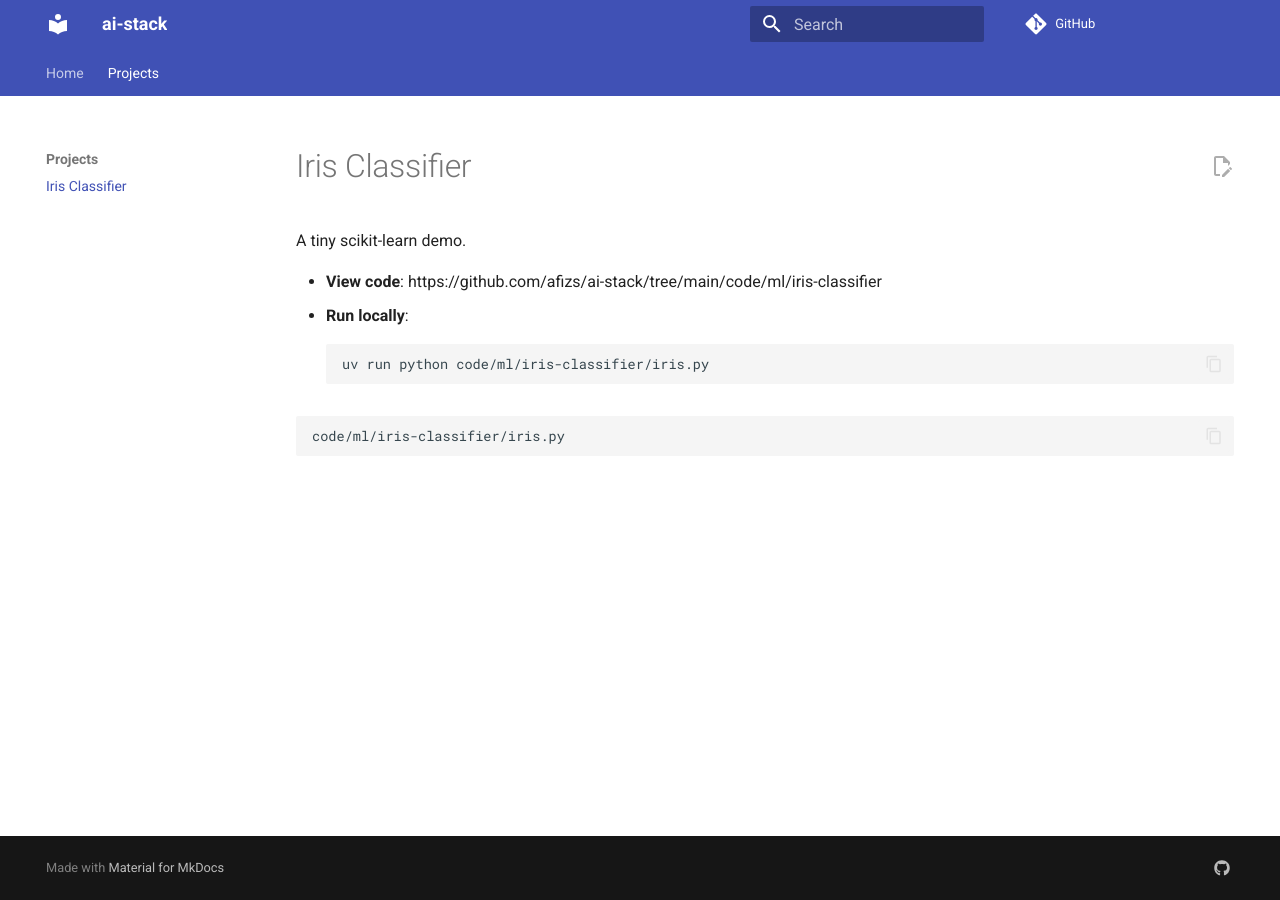
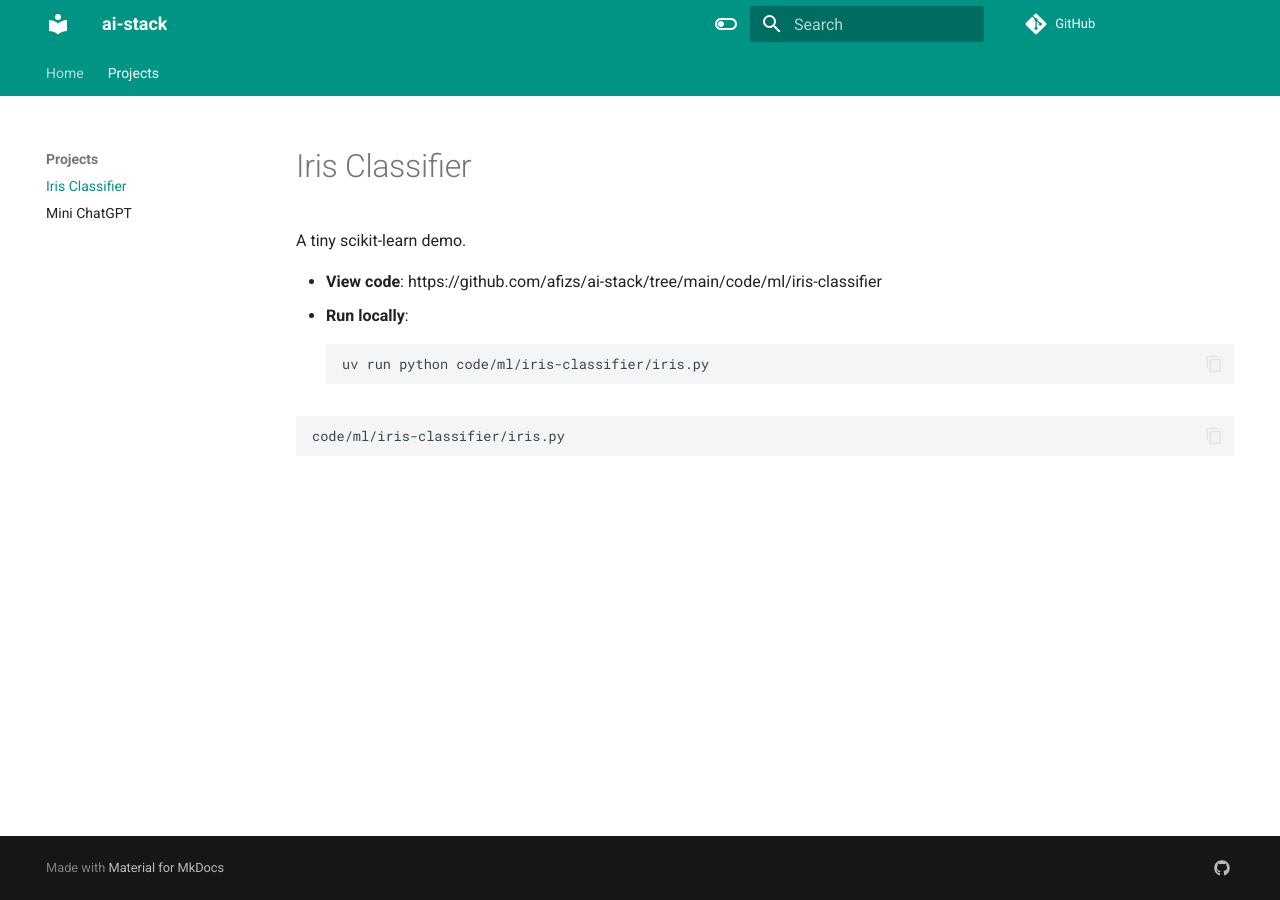
Before and after one commit to afizs/ai-stack, an MkDocs documentation site: the page built from docs/projects/iris-classifier.md, in a window 1280 px wide. Built offline with MkDocs 1.6.1 and Material for MkDocs 9.7.7, drawn with Linux system fonts in a browser that asks for light colours; comment, search, counter and statistics services are not loaded.

Commit message:
added mini chatgpt

```diff
--- a/mkdocs.yml
+++ b/mkdocs.yml
@@ -7,22 +7,54 @@ theme:
   features:
     - navigation.tabs
     - navigation.sections
+    - toc.integrate
+    - navigation.top
+    - search.suggest
+    - search.highlight
+    - content.tabs.link
+    - content.code.annotation
     - content.code.copy
-    - toc.integrate
-    - search.highlight
-    - content.action.edit        # adds “Edit this page” links
+  language: en
+  palette:
+    - scheme: default
+      toggle:
+        icon: material/toggle-switch-off-outline
+        name: Switch to dark mode
+      primary: teal
+      accent: purple
+    - scheme: slate
+      toggle:
+        icon: material/toggle-switch
+        name: Switch to light mode
+      primary: teal
+      accent: lime
 plugins:
   - search
   - git-revision-date-localized:
       enable_creation_date: true
+      enable_git_follow: false
   - codeinclude                  # optional; include code directly into docs
+  - mkdocstrings:
+      handlers:
+        python:
+          options:
+            show_source: false  # Disable showing source code
 markdown_extensions:
+  - admonition
   - toc:
       permalink: true
+  - pymdownx.highlight:
+      anchor_linenums: true
+  - pymdownx.inlinehilite
+  - pymdownx.snippets
   - admonition
+  - pymdownx.arithmatex:
+      generic: true
+  - footnotes
   - pymdownx.details
   - pymdownx.superfences
-  - pymdownx.tabbed
+  - pymdownx.mark
+  - attr_list
 nav:
   - Home: index.md
   # - Notes: 10-notes/README.md
@@ -30,6 +62,7 @@ nav:
   # - Snippets: 30-snippets/README.md
   - Projects:
       - Iris Classifier: projects/iris-classifier.md
+      - Mini ChatGPT: projects/mini-chatgpt.md
       # - Agentic RAG: projects/agentic-rag.md
   # - Machine Learning:
   #     - Model Zoo: 50-ml/model-zoo.md
--- a/pyproject.toml
+++ b/pyproject.toml
@@ -9,4 +9,5 @@ dependencies = [
     "mkdocs-codeinclude-plugin>=0.2.1",
     "mkdocs-git-revision-date-localized-plugin>=1.4.7",
     "mkdocs-material>=9.6.16",
+    "mkdocstrings[python]>=0.30.0",
 ]
```
Also changed, not shown: docs/projects/mini-chatgpt.md (added, +7 -0 lines), 1 other file.
